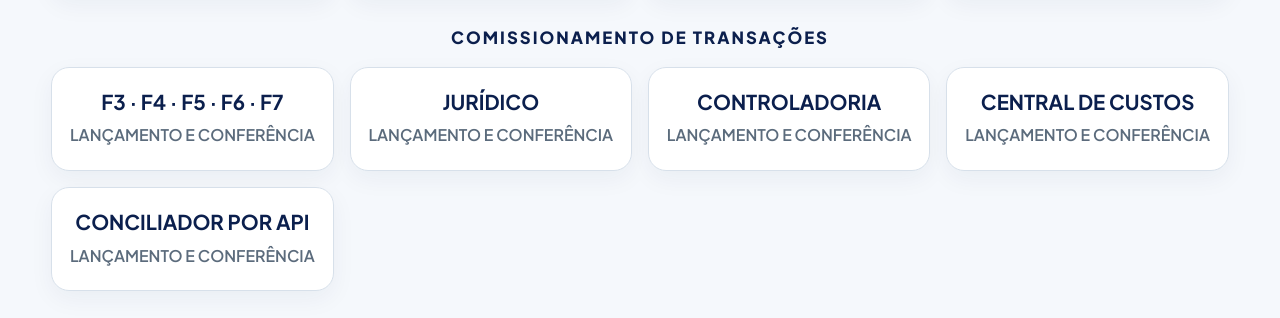
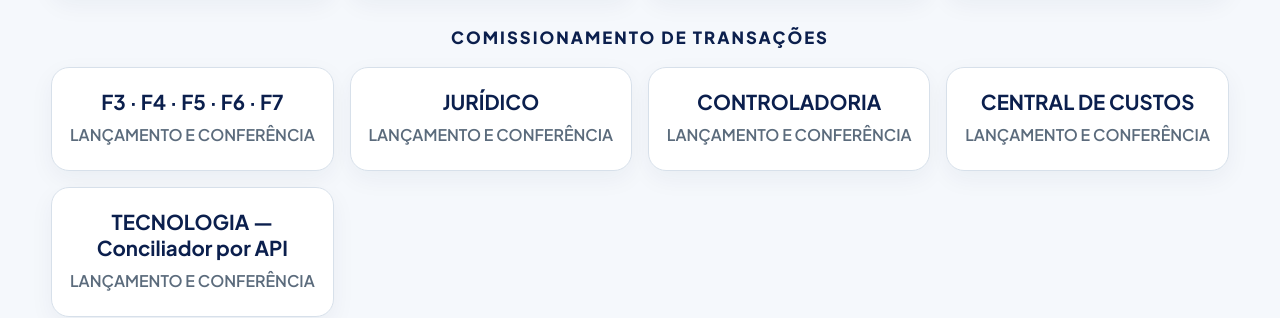
Before and after one commit to mirtesposia/Ecosistema, a plain HTML site: page index.html in a window 1280 px wide. Shown: the part 490-808 px from the top of the page. Drawn offline with Linux system fonts and the light colour scheme.

Commit message:
Deixa só TECNOLOGIA em maiúsculas no card do conciliador.
Co-authored-by: Cursor <cursoragent@cursor.com>

```diff
--- a/index.html
+++ b/index.html
@@ -74,7 +74,7 @@
             <span>LANÇAMENTO E CONFERÊNCIA</span>
           </li>
           <li>
-            <strong>CONCILIADOR POR API</strong>
+            <strong><span class="cost-title-upper">TECNOLOGIA</span> — Conciliador por API</strong>
             <span>LANÇAMENTO E CONFERÊNCIA</span>
           </li>
         </ul>
--- a/script.js
+++ b/script.js
@@ -213,7 +213,7 @@ const ECOSYSTEM = {
         "Contrato com os fornecedores F3, F4, F5, F6 e F7",
         "Controladoria e jurídico na trava da negociação",
         "Central de custos com informações auditáveis",
-        "CONCILIADOR POR API: lançamento e conferência",
+        "TECNOLOGIA — Conciliador por API: lançamento e conferência",
       ],
     },
     {
--- a/styles.css
+++ b/styles.css
@@ -292,10 +292,17 @@ a {
   color: var(--navy);
   font-size: 1.28rem;
   line-height: 1.25;
-  text-transform: uppercase !important;
-}
-
-.cost-cards span {
+  text-transform: none;
+}
+
+.cost-cards strong .cost-title-upper {
+  text-transform: uppercase;
+  font-size: inherit;
+  font-weight: inherit;
+  color: inherit;
+}
+
+.cost-cards > li > span {
   color: var(--muted);
   font-size: 1rem;
   line-height: 1.4;
```
